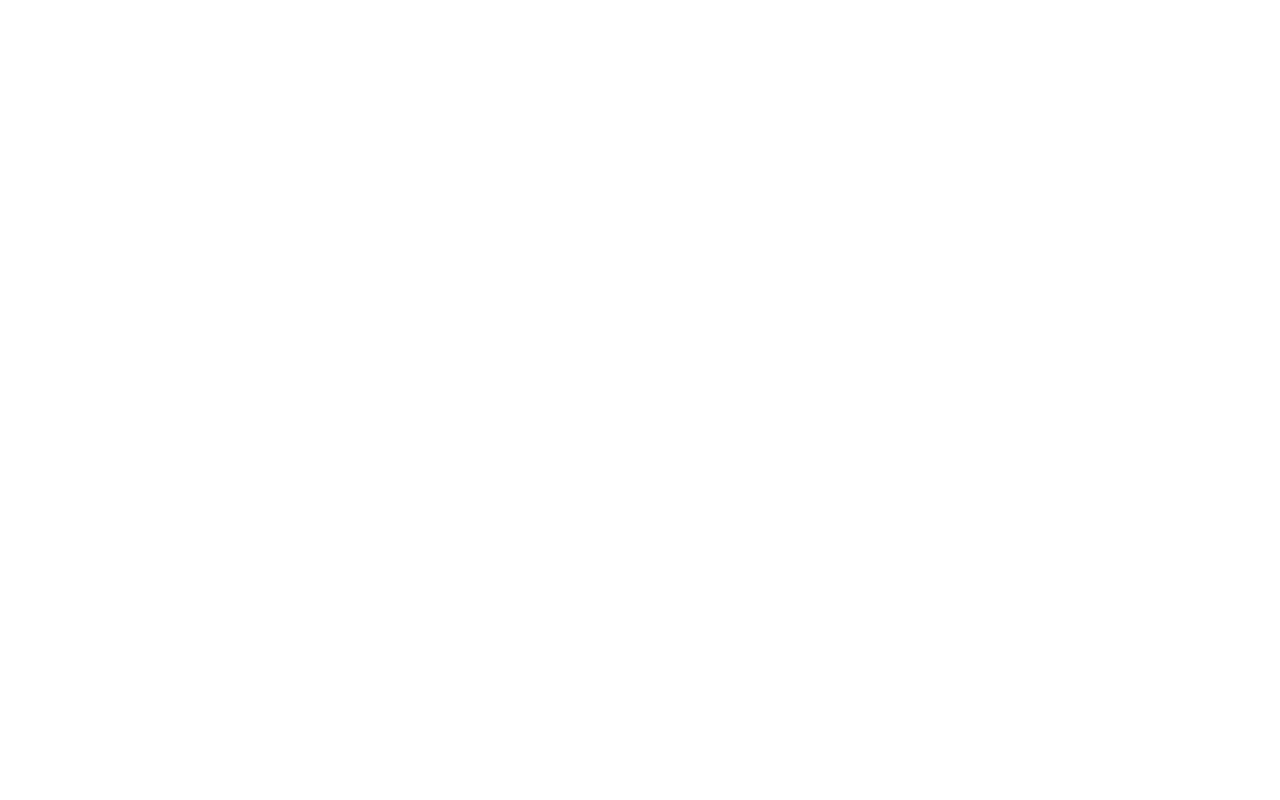
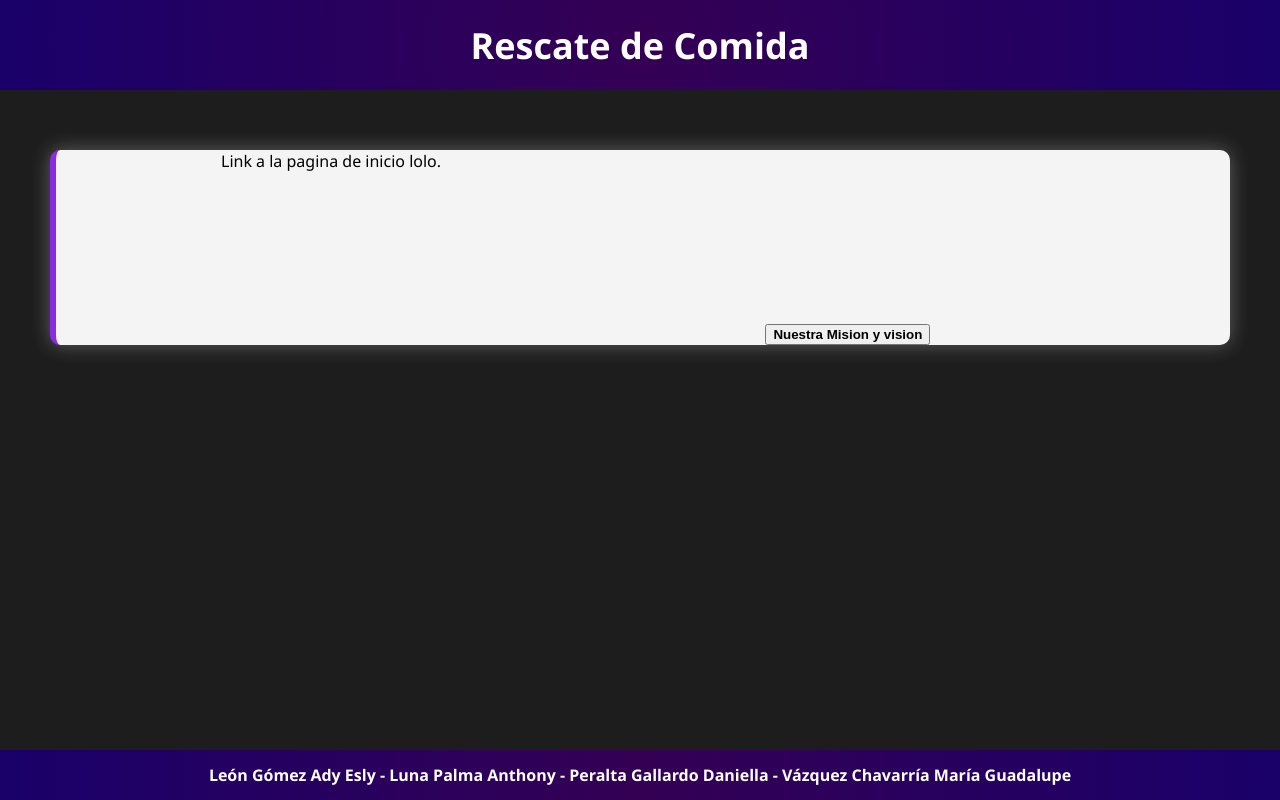
Before and after one commit to AnthonyLunaPalma/RescateDeComida, a plain HTML site: page index.html in a window 1280 px wide. Drawn offline with Linux system fonts and the light colour scheme.

Commit message:
Creacion de Contacto.html, Logros.html y MisionYVision.html, a parte de el inicio de la informacionj del index principal y la creacion del la primera parte del css

```diff
--- /dev/null
+++ b/Proyecto/CSS/style.css
@@ -0,0 +1,73 @@
+body{
+    background-color: #1d1d1d;
+    border: none;
+    margin: 0px;
+    padding-bottom: 20px;
+}
+
+p{
+    font-family: 'Segoe UI', Tahoma, Geneva, Verdana, sans-serif;
+}
+
+.contenedor-titulo{
+    font-family: 'Segoe UI', Tahoma, Geneva, Verdana, sans-serif;
+    font-size: 36px;
+    display: flex;
+    justify-content: center;
+    align-items: center;
+    background: radial-gradient(circle, #340054, #1a006a);
+    color: #fff;
+    border: none;
+    position: fixed;
+    top: 0;
+    left: 0;
+    width: 100%;
+    height: 90px;
+    z-index: 1000;
+    backdrop-filter: blur(3px);
+}
+
+.titulo-principal{
+    top: 0;
+    left: 50%;
+    transform: translateX(-50%);
+    margin: 20px 0 0 0;
+}
+
+.contenedor-principal{
+    font-family: 'Segoe UI', Tahoma, Geneva, Verdana, sans-serif;
+    background-color: #f5f4f4;
+    margin-left:50px;
+    margin-right:50px;
+    border-radius: 10px;
+    box-shadow: 0 0 20px rgba(255, 255, 255, 0.3);
+    border-left: 6px solid #8a2be2;
+    padding-left: 15px;
+}
+
+.parrafo{
+    font-family: 'Segoe UI', Tahoma, Geneva, Verdana, sans-serif;
+    margin: 150px;
+}
+
+.container{
+    font-family: 'Segoe UI', Tahoma, Geneva, Verdana, sans-serif;
+    margin: 1px;
+    margin-left: auto;
+    width: 40%;
+    justify-content: right;
+}
+
+footer{
+    font-family: 'Segoe UI', Tahoma, Geneva, Verdana, sans-serif;
+    position: fixed;
+    bottom: 0;
+    left: 0;
+    width: 100%;
+    height: 50px;
+    background: radial-gradient(circle, #340054, #1a006a);
+    color: #fff;
+    display: flex;
+    justify-content: center;
+    align-items: center;
+}
--- a/index.html
+++ b/index.html
@@ -4,8 +4,26 @@
     <meta charset="UTF-8">
     <meta name="viewport" content="width=device-width, initial-scale=1.0">
     <title>Rescate de comida</title>
+    <link rel="stylesheet" href="./Proyecto/CSS/style.css">
 </head>
 <body>
-
+    <div class="contenedor-titulo">
+        <p><b>Rescate de Comida</b></p>
+    </div>
+    <div class="contenedor-principal">
+        <div class="parrafo">
+            <p>
+            Link a la pagina de inicio lolo.
+            </p>
+        </div>
+        <div class="container">
+            <a href="./Proyecto/MisionYVision.html">
+                <button class="boton1"><b>Nuestra Mision y vision</b></button>
+            </a>
+        </div>
+    </div>
+    <footer>
+    <p><b>León Gómez Ady Esly - Luna Palma Anthony - Peralta Gallardo Daniella - Vázquez Chavarría María Guadalupe</b></p>
+    </footer>
 </body>
 </html>
```
Also changed, not shown: Proyecto/Contacto.html (added, +12 -0 lines), Proyecto/Logros.html (added, +12 -0 lines), Proyecto/MisionYVision.html (added, +12 -0 lines).
